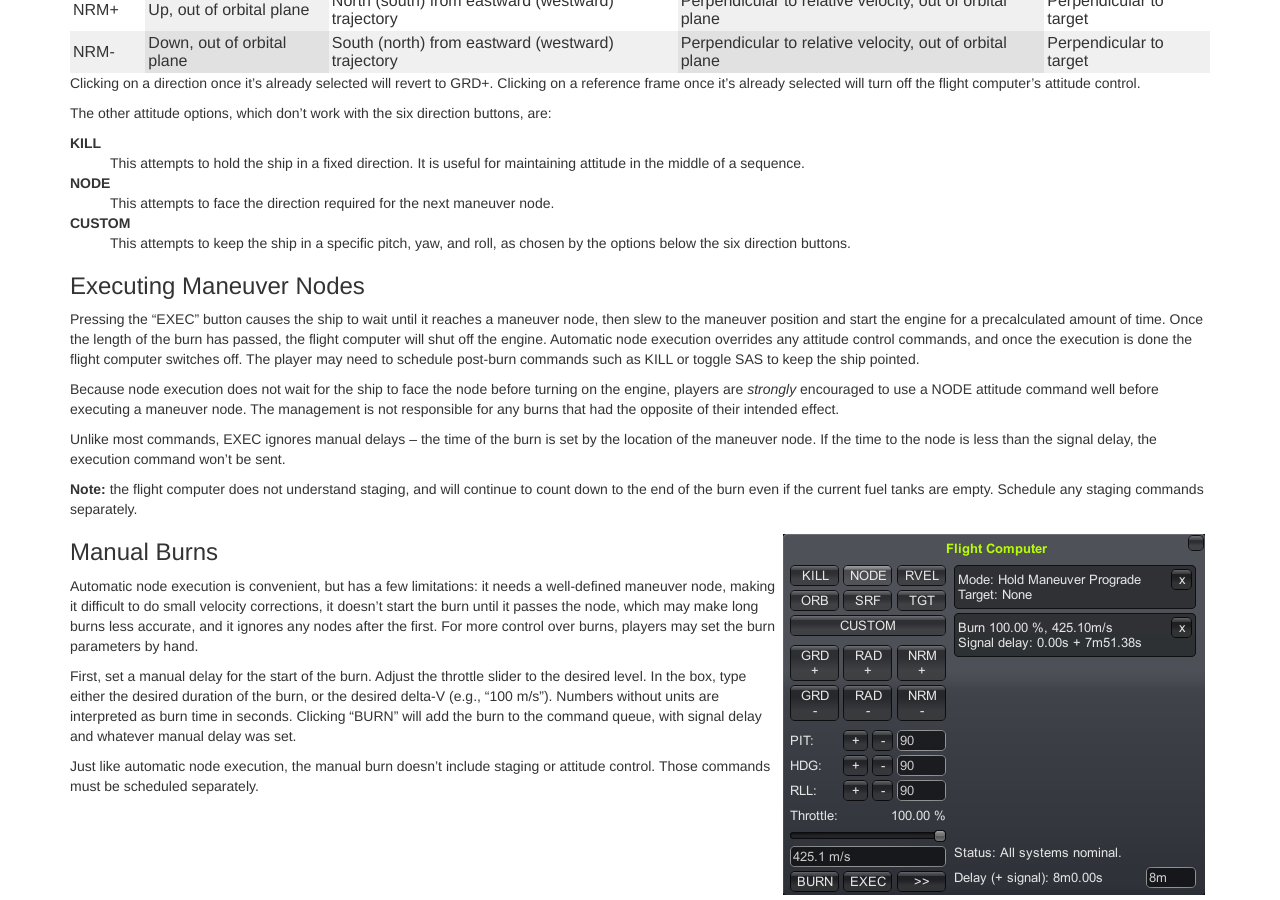
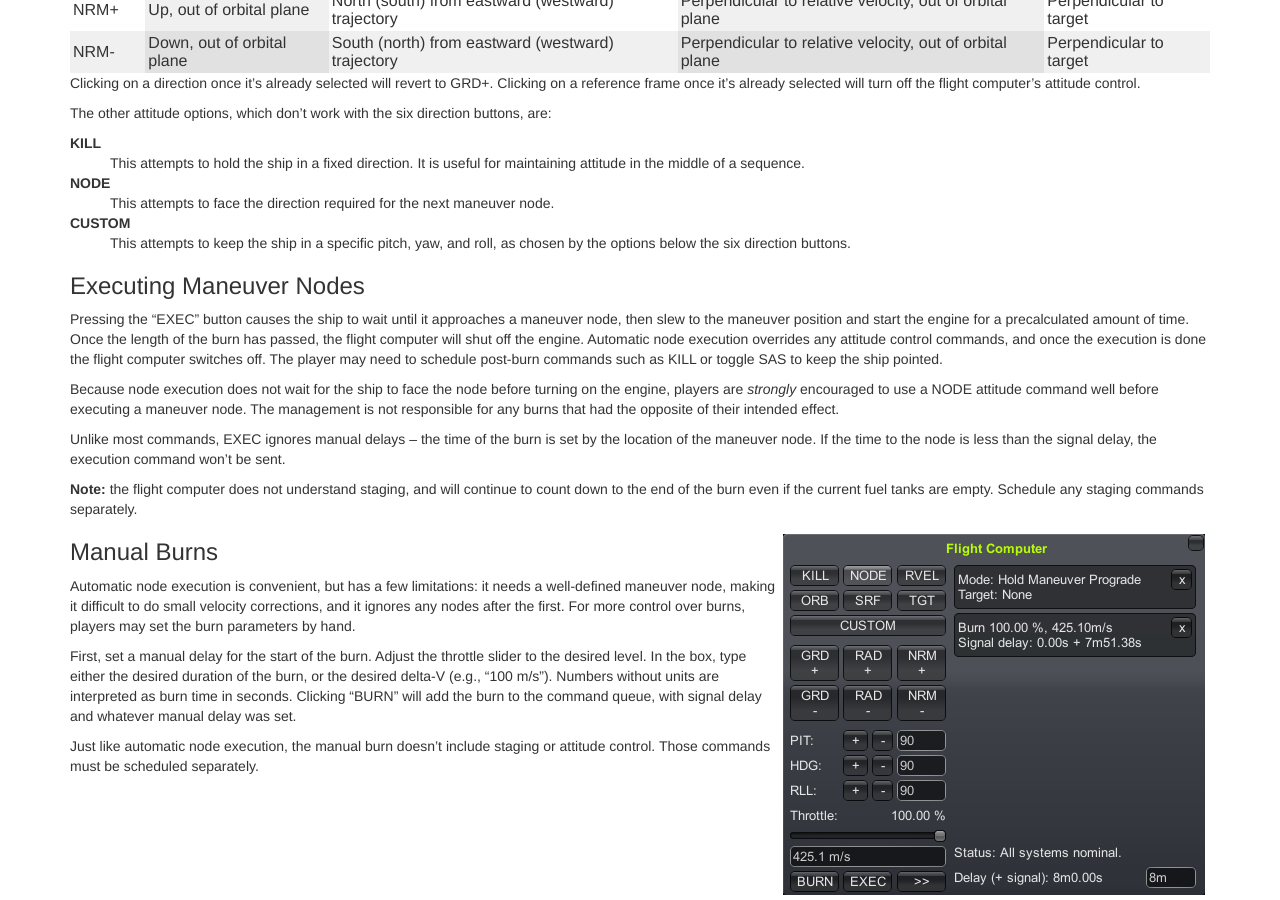
Before and after one commit to RemoteTechnologiesGroup/RemoteTech, a Jekyll site: the page built from guide/comp.md, in a window 1280 px wide and 900 px high, scrolled down 2073 px. Built offline with Jekyll 4.4.1, drawn with Linux system fonts in a browser that asks for light colours; nearby versions of some CDN libraries.

Commit message:
Formatting changes and one 1.4.0-related correction.

```diff
--- a/guide/comp.md
+++ b/guide/comp.md
@@ -88,7 +88,7 @@ CUSTOM
 
 ###Executing Maneuver Nodes
 
-Pressing the "EXEC" button causes the ship to wait until it reaches a maneuver node, then slew to the maneuver position and start the engine for a precalculated amount of time. Once the length of the burn has passed, the flight computer will shut off the engine. Automatic node execution overrides any attitude control commands, and once the execution is done the flight computer switches off. The player may need to schedule post-burn commands such as KILL or toggle SAS to keep the ship pointed.
+Pressing the "EXEC" button causes the ship to wait until it approaches a maneuver node, then slew to the maneuver position and start the engine for a precalculated amount of time. Once the length of the burn has passed, the flight computer will shut off the engine. Automatic node execution overrides any attitude control commands, and once the execution is done the flight computer switches off. The player may need to schedule post-burn commands such as KILL or toggle SAS to keep the ship pointed.
 
 Because node execution does not wait for the ship to face the node before turning on the engine, players are *strongly* encouraged to use a NODE attitude command well before executing a maneuver node. The management is not responsible for any burns that had the opposite of their intended effect.
 
@@ -100,7 +100,7 @@ Unlike most commands, EXEC ignores manual delays -- the time of the burn is set
 
 ###Manual Burns
 
-Automatic node execution is convenient, but has a few limitations: it needs a well-defined maneuver node, making it difficult to do small velocity corrections, it doesn't start the burn until it passes the node, which may make long burns less accurate, and it ignores any nodes after the first. For more control over burns, players may set the burn parameters by hand.
+Automatic node execution is convenient, but has a few limitations: it needs a well-defined maneuver node, making it difficult to do small velocity corrections, and it ignores any nodes after the first. For more control over burns, players may set the burn parameters by hand.
 
 First, set a manual delay for the start of the burn. Adjust the throttle slider to the desired level. In the box, type either the desired duration of the burn, or the desired delta-V (e.g., "100 m/s"). Numbers without units are interpreted as burn time in seconds. Clicking "BURN" will add the burn to the command queue, with signal delay and whatever manual delay was set.
 
```
Also changed, not shown: tutorials/c16network.md (+1 -1 lines), tutorials/comsats.md (+1 -1 lines), tutorials/keo.md (+1 -1 lines).
